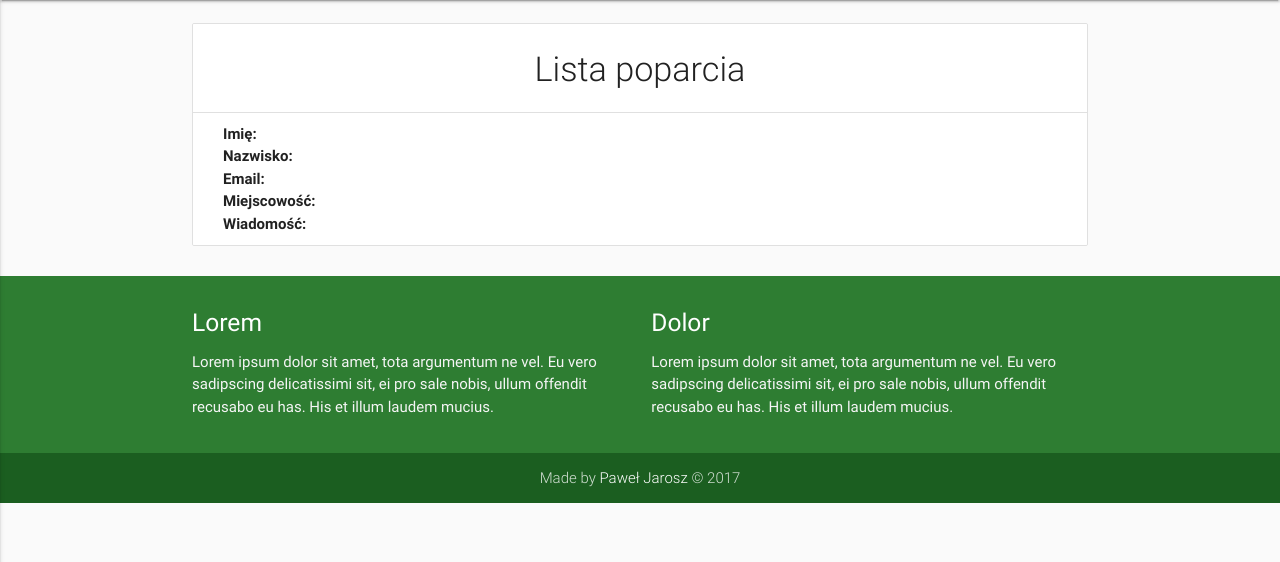
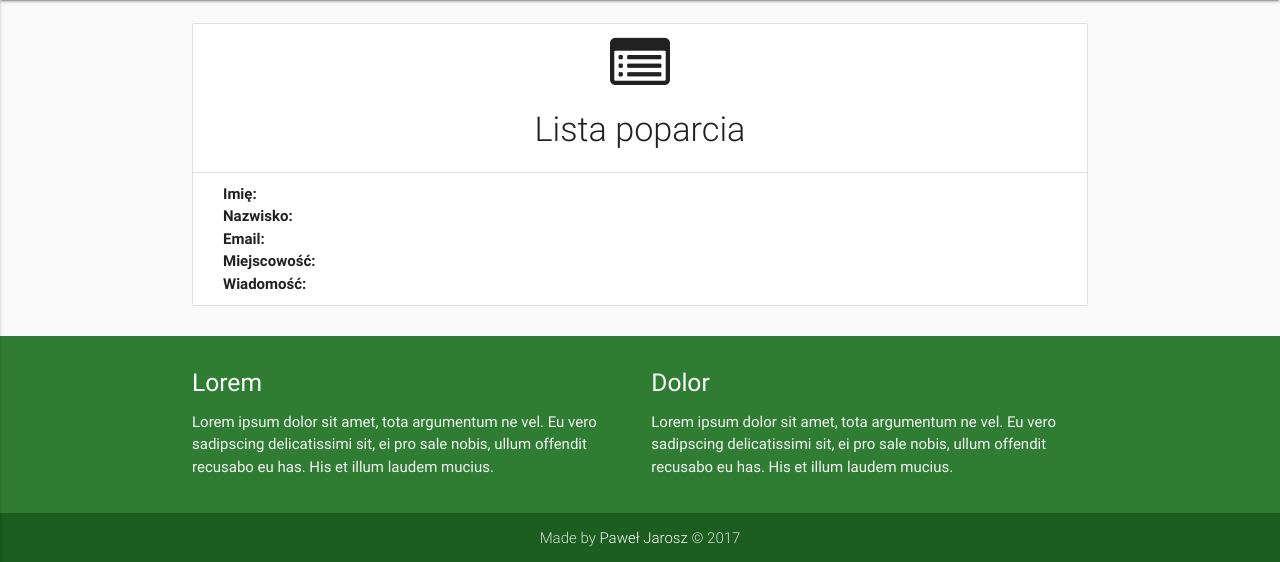
Before and after one commit to Burziszcze/major, a Node server app: page /followerspage in a window 1280 px wide. Shown: the part 70-632 px from the top of the page. Run offline with Node 20, Linux system fonts and the light colour scheme; a user stored in the database is signed in; tables that the repository leaves empty hold one stand-in row (values such as "Sample post"); some libraries are stand-ins or nearby versions.

Commit message:
just cosmetic changes

```diff
--- a/public/css/main.css
+++ b/public/css/main.css
@@ -110,7 +110,9 @@
 .signupicon {
   font-size: 60px;
 }
-
+.followerslisticon {
+  font-size: 60px;
+}
 
 /*contact form*/
 
--- a/views/followerspage.handlebars
+++ b/views/followerspage.handlebars
@@ -1,8 +1,9 @@
 <div class="section followersPage">
   <div class="container">
     <ul class="collection with-header">
-      <li class="collection-header">
-        <h4 class="center light">{{title}}</h4></li>
+      <li class="collection-header center">
+        <i class="fa fa-list-alt followerslisticon" aria-hidden="true"></i>
+        <h4 class="light">{{title}}</h4></li>
       {{#if followers}}
         {{#each followers}}
           <li class="collection-item"><b>Imię:</b> {{FirstName}} <br> <b>Nazwisko:</b> {{LastName}} <br> <b>Email:</b> {{Email}} <br> <b>Miejscowość:</b> {{Place}} <br> <b>Wiadomość:</b> {{Message}}</li>
```
